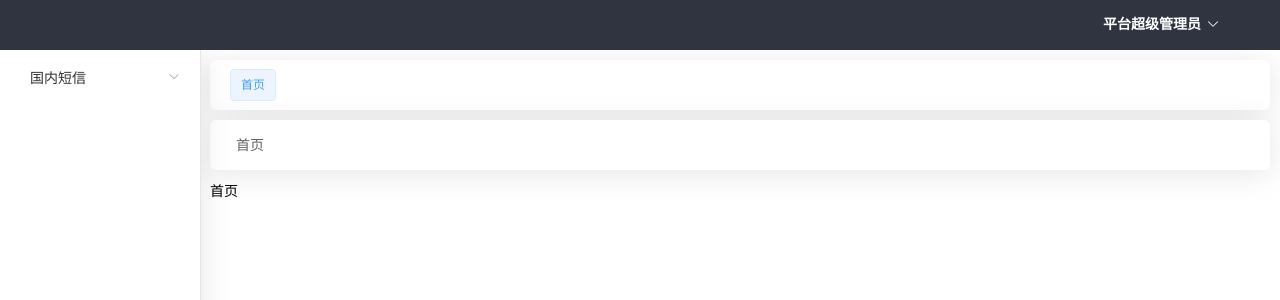
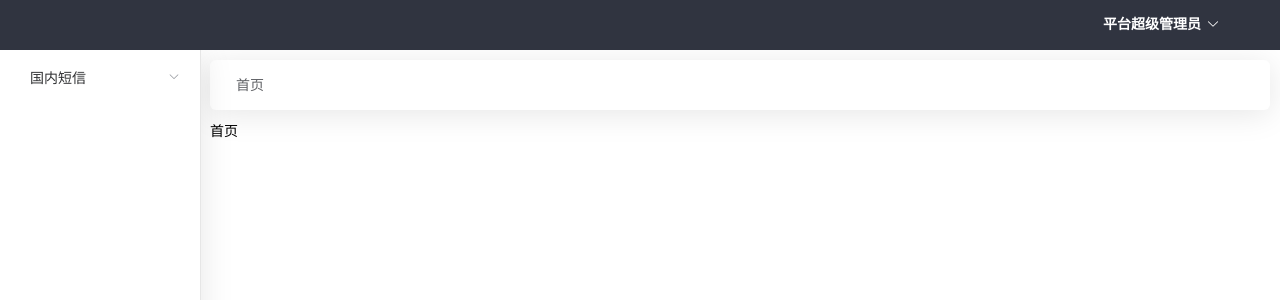
Before and after one commit to wtg0112/umsp6.0, a Vue app: page /#/home in a window 1280 px wide. Shown: the top 300 px of the page. Built offline with nearby package versions, Linux system fonts and the light colour scheme; a small style sheet from the web is missing.

Commit message:
wtg：优化

```diff
--- a/src/views/index.vue
+++ b/src/views/index.vue
@@ -6,9 +6,9 @@
       <el-row style="margin: 10px 0;" :gutter="20">
         <el-col :span="24">
           <!-- 分页 -->
-          <div class="pagination">
+          <!-- <div class="pagination">
             <pagination />
-          </div>
+          </div> -->
           <!-- 面包屑 -->
           <div class="breadcrumb">
             <breadMenu />
```
